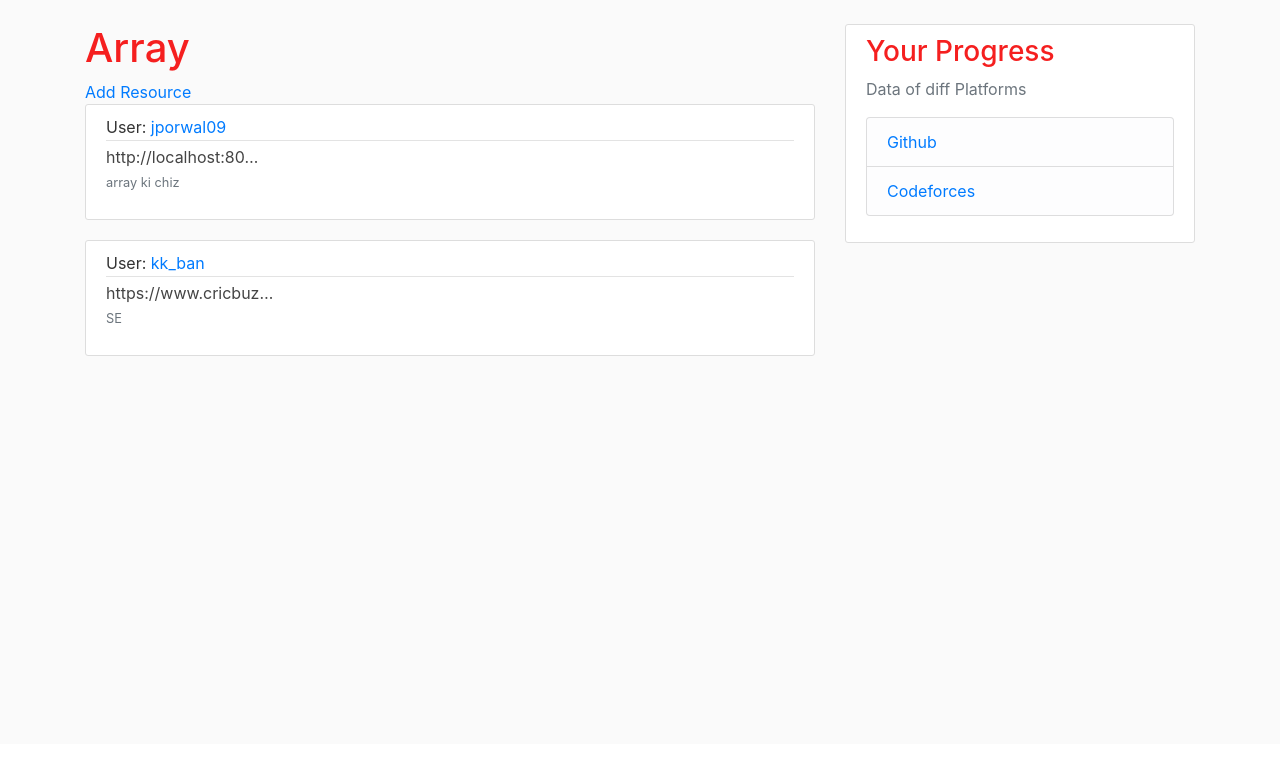
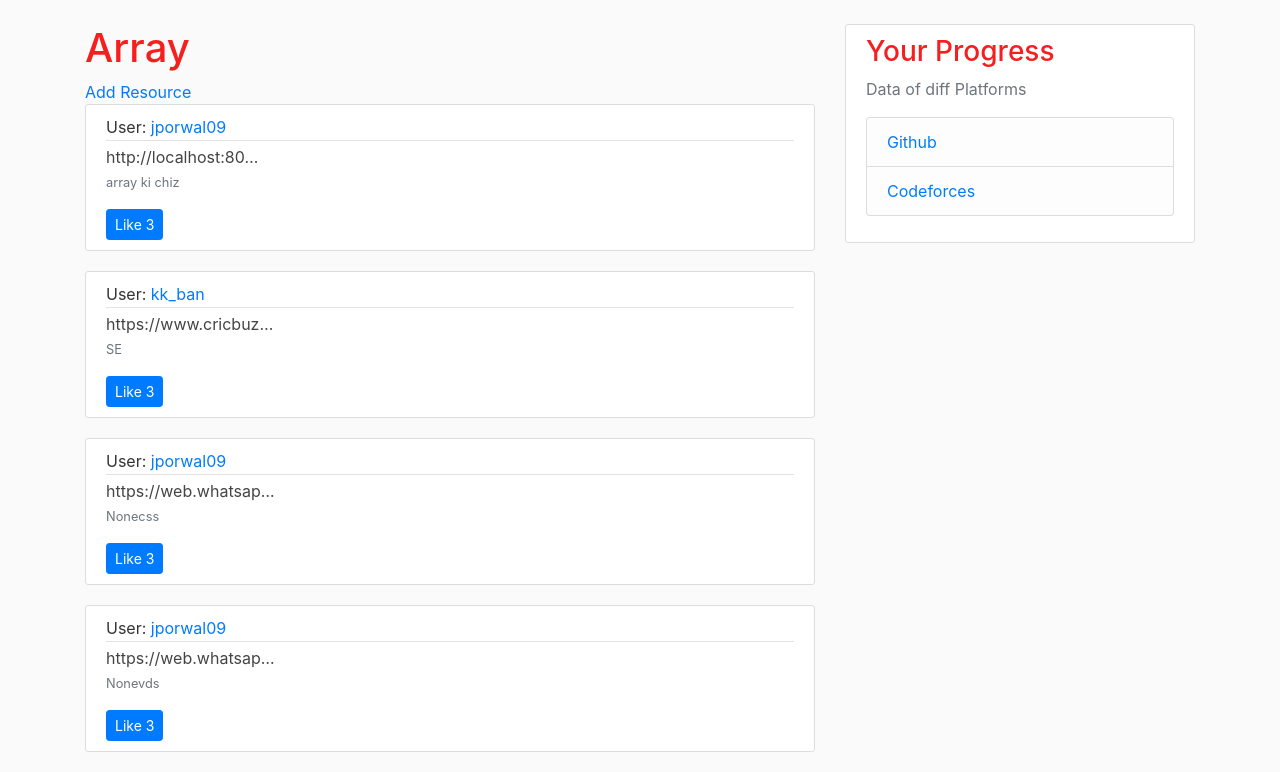
Before and after one commit to jporwal09/Re-Share, a Django app: page /1/detail/ in a window 1280 px wide. Shown: the part 56-828 px from the top of the page. Before the commit the page ends 412 px from the top, so only its background shows below. Run offline with Django 3.2, Linux system fonts and the light colour scheme; a user stored in the database is signed in; data comes from the database, SQL or seed files in the repository; some libraries are stand-ins or nearby versions.

Commit message:
like option for resource

```diff
--- a/classroom/classroom/urls.py
+++ b/classroom/classroom/urls.py
@@ -28,6 +28,7 @@ urlpatterns = [
     path('userfp/', res_views.userhome , name = 'userhome'),
     path('search/', res_views.search , name = 'search'),
     path('addtopic/', res_views.newTopic , name = 'addtopic'),
+    path('like/<int:pk>', res_views.likeview , name = 'like_post'),
     path('<int:user_id>/user/', user_views.diffprofile , name = 'userop'),
     path('<int:topic_id>/addmaterial/', res_views.newMaterial, name='addmaterial'),
     path('github/', res_views.github , name = 'git'),
--- a/classroom/resource/forms.py
+++ b/classroom/resource/forms.py
@@ -12,4 +12,4 @@ class TopicForm(ModelForm):
 class MaterialForm(ModelForm):
 	class Meta:
 		model = Material
-		fields= ['url','desc','free']
+		fields= ['url','desc']
--- a/classroom/resource/models.py
+++ b/classroom/resource/models.py
@@ -20,8 +20,12 @@ class Material(models.Model):
 	desc =  models.TextField(max_length=500,default = 'None')
 	created = models.DateTimeField('date created',default = timezone.now)
 	last_updated = models.DateTimeField('last updated',default = timezone.now)
-	free = models.BooleanField(null= False)
 	user = models.ForeignKey(User,on_delete = models.PROTECT)
+	likes = models.ManyToManyField(User, related_name = 'Material_op')
+
+	@property
+	def total_likes(self):
+		return self.likes.count()
 
 	def __str__(self):
 		return self.url
--- a/classroom/resource/templates/resource/detail.html
+++ b/classroom/resource/templates/resource/detail.html
@@ -17,7 +17,10 @@
             </div>
             <a class="article-title" href="{{ material.url }}">{{ material.url | truncatechars:20}}</a>
             <p><small class="text-muted">{{ material.desc }}</small></p>
-
+            <form action ="{% url 'like_post' material.id %}" method="POST" >
+            {% csrf_token %}
+            <button type="submit" , name="post_id",value ="{{ material.id }}" , class="btn btn-primary btn-sm">Like {{ material.total_likes }} </button>
+          </form>
           </div>
         </article>
     {% endfor %}
--- a/classroom/resource/views.py
+++ b/classroom/resource/views.py
@@ -81,8 +81,7 @@ def newMaterial(request, topic_id):
         	if form.is_valid():
         		url= form.cleaned_data.get('url')
         		desc = form.cleaned_data.get('desc')
-        		free = True if request.POST['free'] == 'Free' else False
-        		res = Material(url = url,topic = topic,user = request.user,desc=desc, free=free)
+        		res = Material(url = url,topic = topic,user = request.user,desc=desc)
         		res.save()
         		return HttpResponseRedirect(reverse('detail', args=(topic.id,)))
         else:
@@ -91,6 +90,13 @@ def newMaterial(request, topic_id):
 
     else:
         return HttpResponseRedirect(reverse('home'))
+
+def likeview(request,pk):
+    print(pk)
+    post = get_object_or_404(Material , pk=pk)
+    print(post.url)
+    post.likes.add(request.user)
+    return HttpResponseRedirect(reverse('detail', args= [str(post.topic.id)]))
 
 
 def github(request):
```
Also changed, not shown: classroom/db.sqlite3, classroom/resource/migrations/0002_auto_20201011_0319.py (added). Lines whose indentation alone changed are shown as unchanged.
